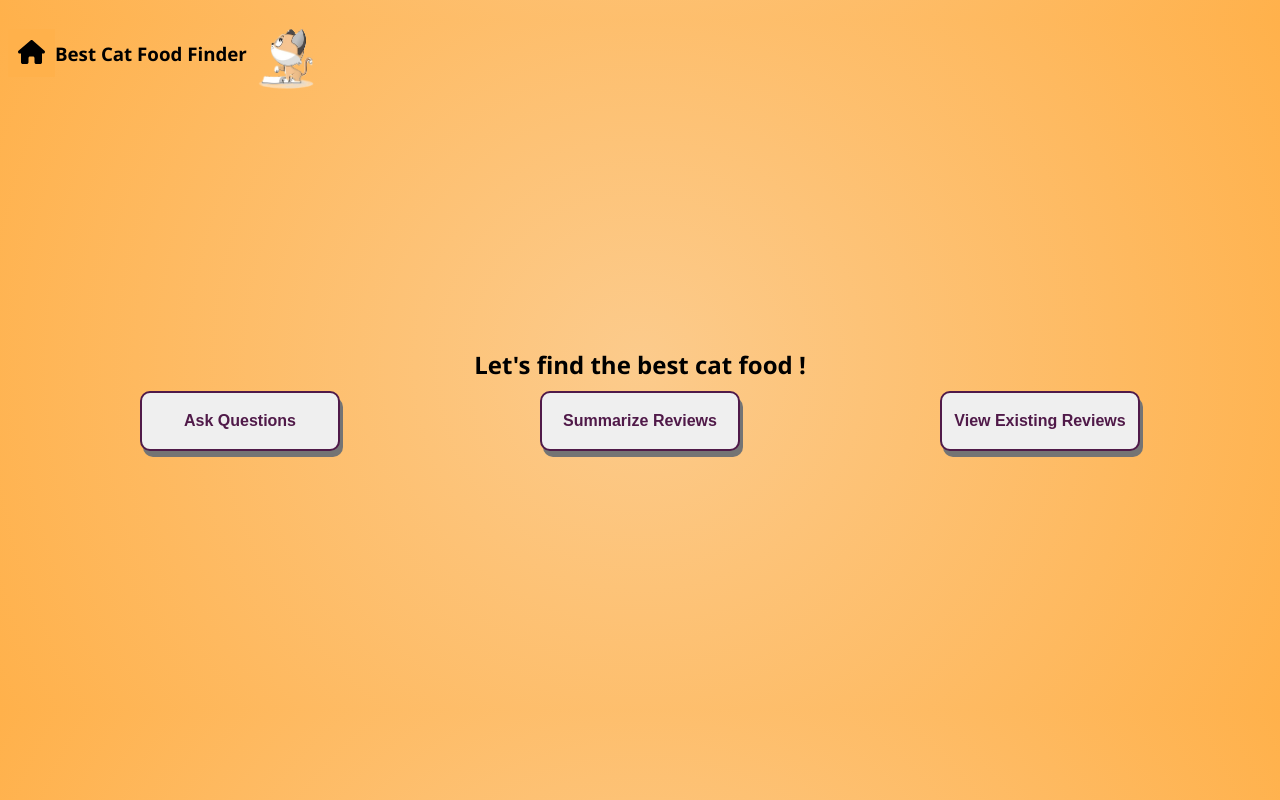
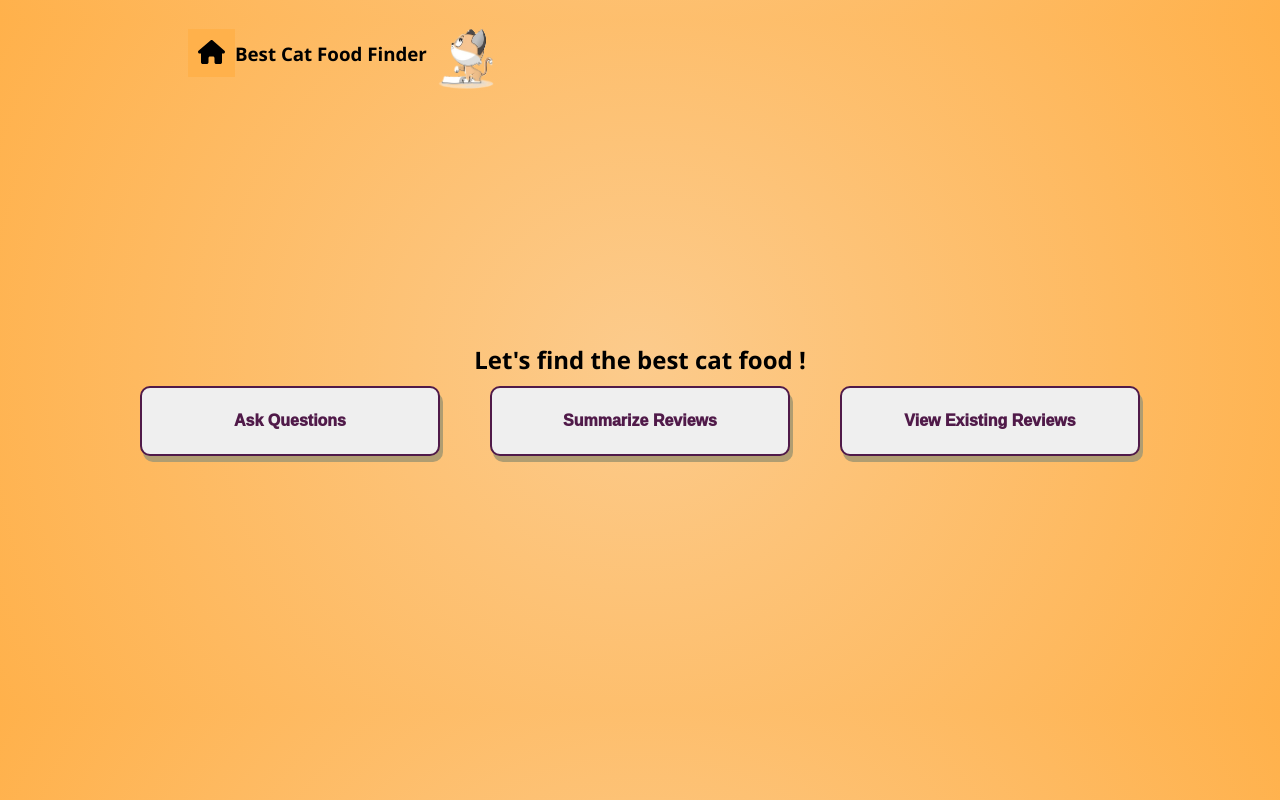
Before and after one commit to yumikawai-sys/LLM_cat_food, a React (Vite) app: page / in a window 1280 px wide. Built offline with nearby package versions, Linux system fonts and the light colour scheme.

Commit message:
change css

```diff
--- a/src/components/Topmenu.jsx
+++ b/src/components/Topmenu.jsx
@@ -33,9 +33,9 @@ function Topmenu() {
       <main>
         <h2>Let&apos;s find the best cat food !</h2>
         <div className='main-menu'>
-            <button id="buttons" onClick={navigateToChat}>Ask Questions</button>
-            <button id="buttons" onClick={navigateToReport}>Summarize Reviews</button>
-            <button id="buttons" onClick={navigateToHistory}>View Existing Reviews</button>
+            <button id="main-buttons" onClick={navigateToChat}>Ask Questions</button>
+            <button id="main-buttons" onClick={navigateToReport}>Summarize Reviews</button>
+            <button id="main-buttons" onClick={navigateToHistory}>View Existing Reviews</button>
         </div>
       </main>
     </>
--- a/src/components/components.css
+++ b/src/components/components.css
@@ -27,6 +27,18 @@ h2 {
     font-weight: 600;
     cursor: pointer;
     box-shadow: 3px 6px #747474;
+}
+
+#main-buttons {
+    width: 300px;
+    height: 70px;
+    border-radius: 10px;
+    border: 2px solid rgb(80, 26, 73);
+    font-size: 16px;
+    color: rgb(80, 26, 73);
+    font-weight: 1000;
+    cursor: pointer;
+    box-shadow: 3px 6px #b09d71;
 }
 
 .report-area {
@@ -129,4 +141,5 @@ h2 {
     align-items: center;
     justify-content: flex-start;
     height: 50px;
+    margin-left: 180px;
 }
```
